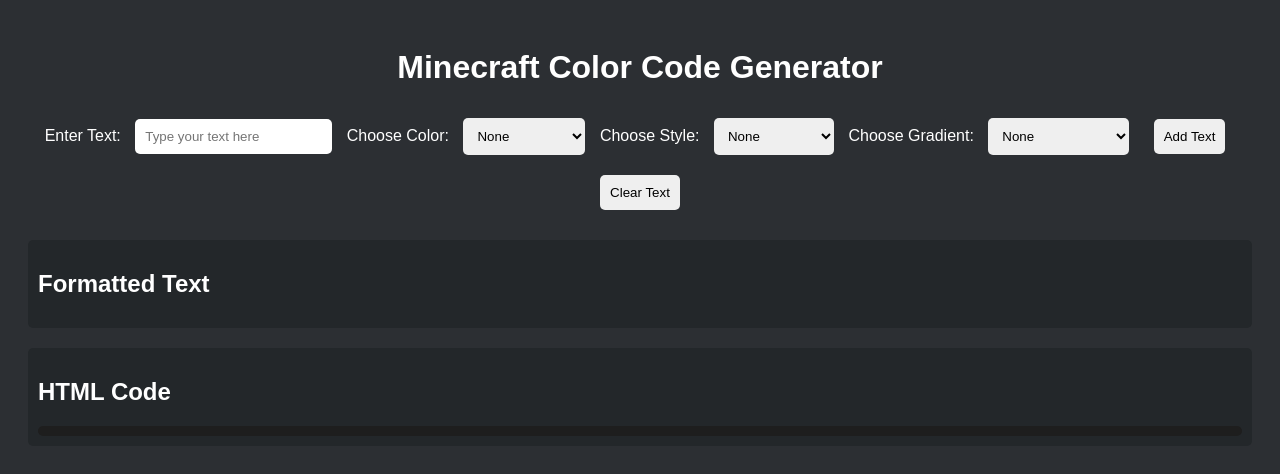
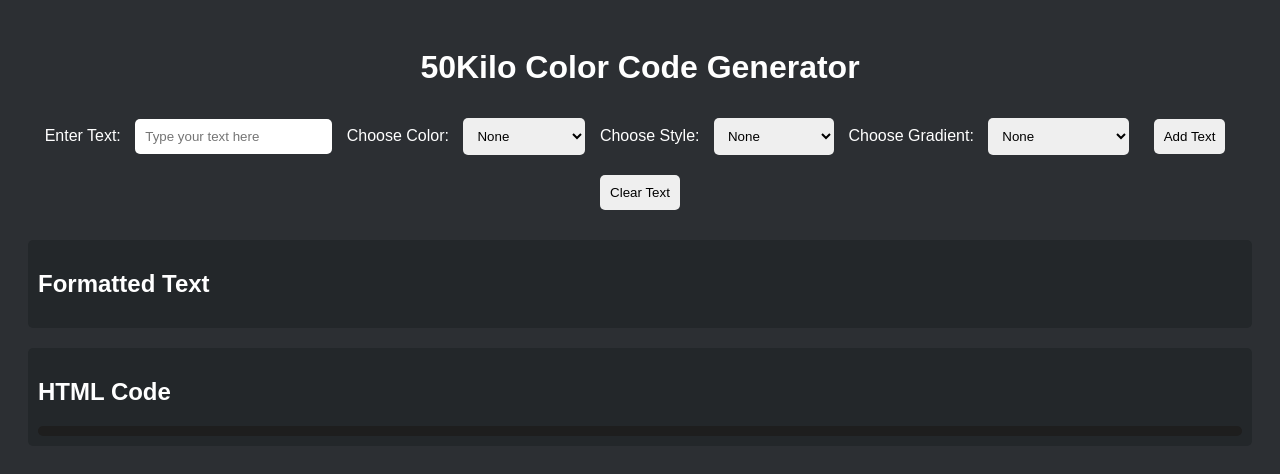
Before and after one commit to Vodkra/50kilocolorgen, a plain HTML site: page index.html in a window 1280 px wide. Drawn offline with Linux system fonts and the light colour scheme.

Commit message:
Update index.html

```diff
--- a/index.html
+++ b/index.html
@@ -4,7 +4,7 @@
 <head>
     <meta charset="UTF-8">
     <meta name="viewport" content="width=device-width, initial-scale=1.0">
-    <title>Minecraft Color Code Generator</title>
+    <title>50Kilo Color Code Generator</title>
     <style>
         body {
             font-family: Arial, sans-serif;
@@ -67,7 +67,7 @@
 </head>
 
 <body>
-    <h1>Minecraft Color Code Generator</h1>
+    <h1>50Kilo Color Code Generator</h1>
 
     <label for="text">Enter Text:</label>
     <input type="text" id="text" placeholder="Type your text here">
```
